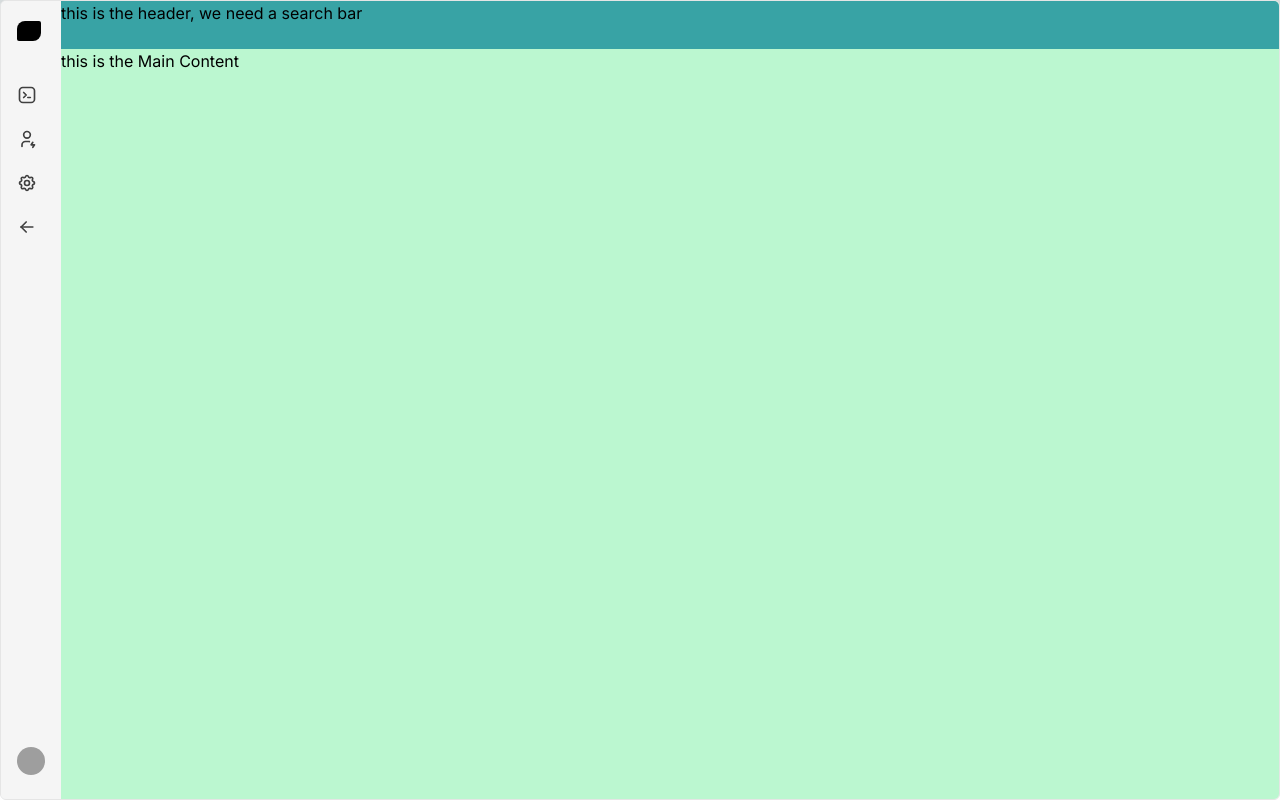
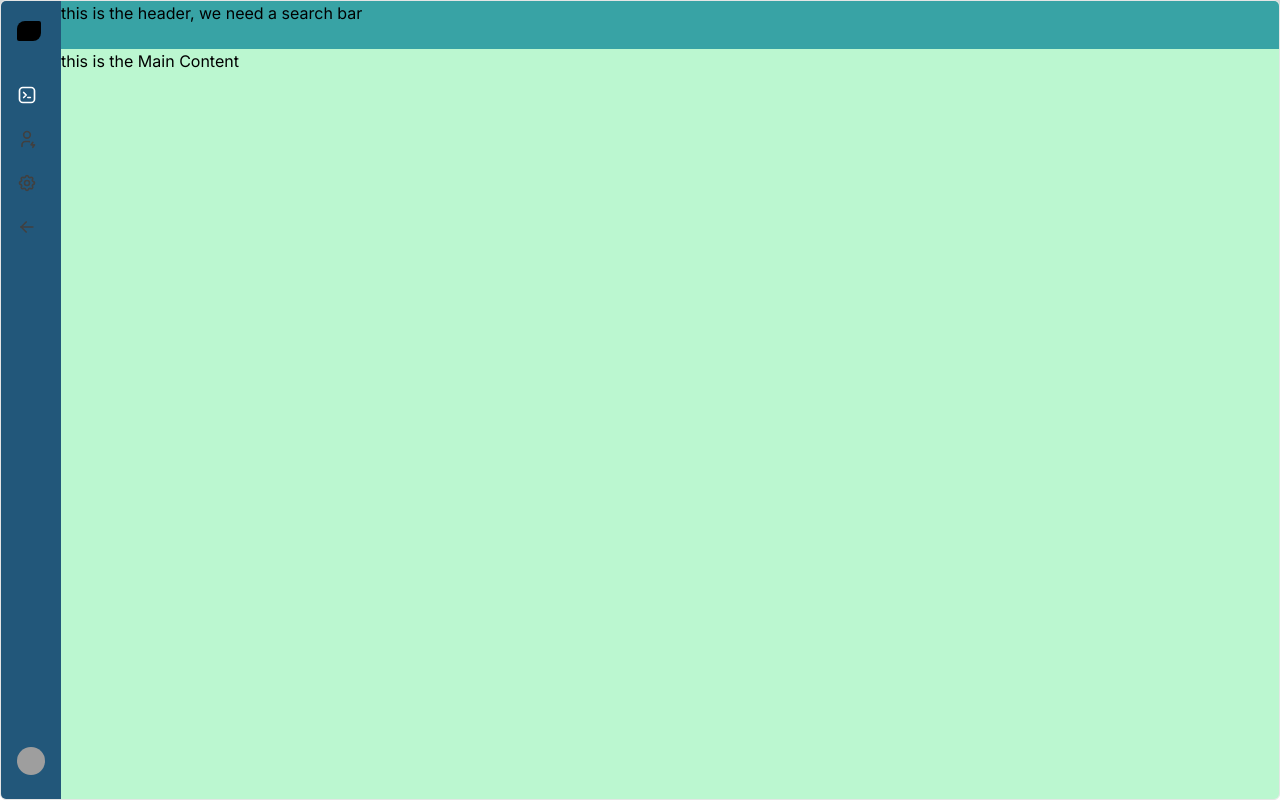
Before and after one commit to sherrii-Xia/pet-App, a Next.js app in the folder demo-side-bar/: page / in a window 1280 px wide. Built offline with nearby package versions, Linux system fonts and the light colour scheme; grey boxes are pictures that could not be loaded.

Commit message:
dont know what is wrong with the tailwindcss

```diff
--- a/demo-side-bar/app/_components/SidebarDemo.tsx
+++ b/demo-side-bar/app/_components/SidebarDemo.tsx
@@ -18,7 +18,7 @@ export function SidebarDemo({children} : Readonly<{children:React.ReactNode}>) {
       label: "Dashboard",
       href: "#",
       icon: (
-        <IconBrandTabler className="text-neutral-700 dark:text-neutral-200 h-5 w-5 flex-shrink-0" />
+        <IconBrandTabler className="text-white bg-clip-text bg-gradient-to-r from-secondary to-secondary-light dark:text-neutral-200 h-5 w-5 flex-shrink-0" />
       ),
     },
     {
@@ -52,7 +52,7 @@ export function SidebarDemo({children} : Readonly<{children:React.ReactNode}>) {
       )}
     >
       <Sidebar open={open} setOpen={setOpen}>
-        <SidebarBody className="justify-between gap-10">
+        <SidebarBody className="justify-between gap-10 bg-primary ">
           <div className="flex flex-col flex-1 overflow-y-auto overflow-x-hidden">
             {open ? <Logo /> : <LogoIcon />}
             <div className="mt-8 flex flex-col gap-2">
@@ -88,13 +88,13 @@ export const Logo = () => {
   return (
     <Link
       href="#"
-      className="font-normal flex space-x-2 items-center text-sm text-black py-1 relative z-20"
+      className="font-normal flex space-x-2 items-center text-sm text-zinc-50 py-1 relative z-20"
     >
       <div className="h-5 w-6 bg-black dark:bg-white rounded-br-lg rounded-tr-sm rounded-tl-lg rounded-bl-sm flex-shrink-0" />
       <motion.span
         initial={{ opacity: 0 }}
         animate={{ opacity: 1 }}
-        className="font-medium text-black dark:text-white whitespace-pre"
+        className="font-medium text-white dark:text-white whitespace-pre"
       >
         Acet Labs
       </motion.span>
--- a/demo-side-bar/tailwind.config.ts
+++ b/demo-side-bar/tailwind.config.ts
@@ -29,11 +29,12 @@ const config: Config = {
         },
         text: {
           DEFAULT: "#1F2937", // Default text color (dark gray)
-          light: "#F9FDF9", // Light text color
+          light: "#1F2937", // Light text color
         },
       },
     },
   },
   plugins: [],
 };
+
 export default config;
```
